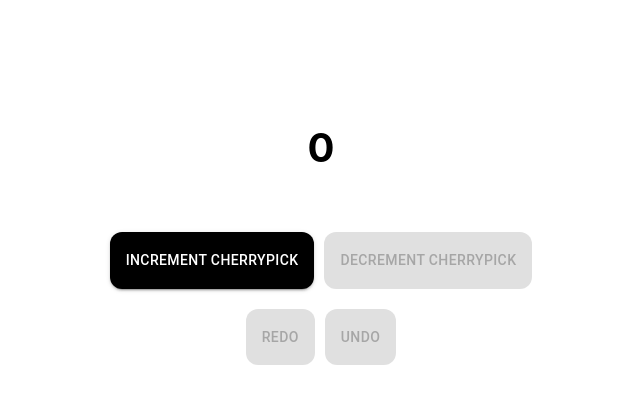
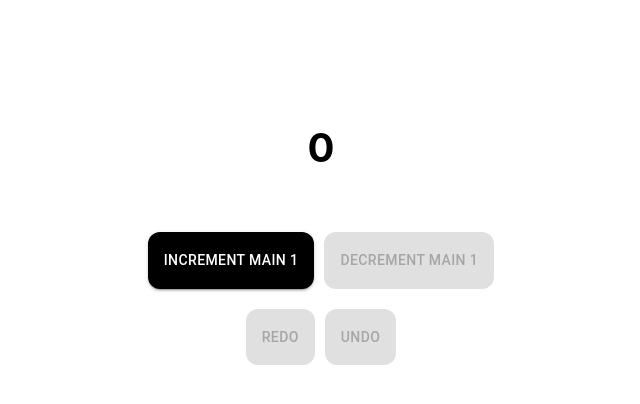
Before and after one commit to som-2001/git_tutorial, a React (Create React App) app: page / in a window 1280 px wide. Shown: the top 404 px of the page, without its empty margins (319-959 px from the left). Built offline with nearby package versions, Linux system fonts and the light colour scheme.

Commit message:
master updates from main 27d21c900f45179df38ee331736fe23f863e8382 cherry-pick

```diff
--- a/src/App.js
+++ b/src/App.js
@@ -38,7 +38,7 @@ function App() {
           }}
           onClick={(e) => dispatch(increment())}
         >
-          increment cherrypick
+          increment main 1
         </Button>
         <Button
           variant="contained"
@@ -51,7 +51,7 @@ function App() {
           }}
           onClick={(e) => dispatch(decrement())}
         >
-          decrement cherrypick
+          decrement main 1
         </Button>
       </Box>
 
```
